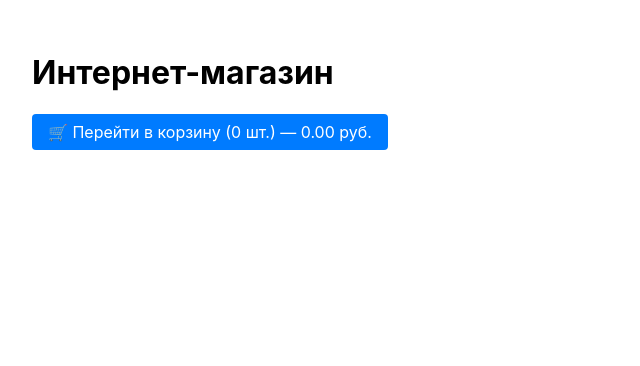
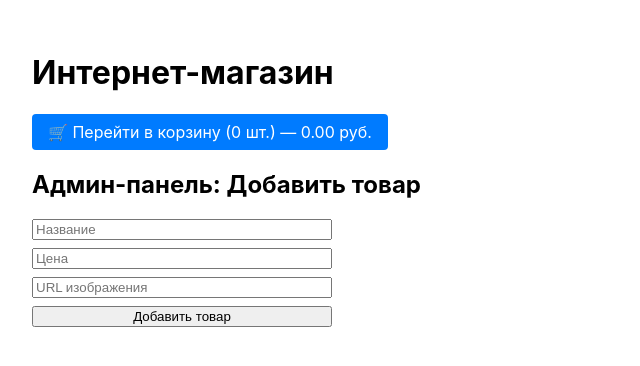
Before and after one commit to 1vanch0s/InthernetMag, a React (Create React App) app in the folder frontend/: page /admin in a window 1280 px wide. Shown: the top 366 px of the page, without its empty margins (0-640 px from the left). Built offline with nearby package versions, Linux system fonts and the light colour scheme.

Commit message:
корректное добавление товара
(без подключения БД)

```diff
--- a/frontend/src/App.js
+++ b/frontend/src/App.js
@@ -1,13 +1,17 @@
-import React, { useState } from "react";
+import React, { useState, useEffect } from "react";
 import { BrowserRouter as Router, Routes, Route } from "react-router-dom";
 import ProductList from "./components/ProductList";
 import Cart from "./components/Cart";
 import Checkout from "./components/Checkout";
 import CartSummary from "./components/CartSummary";
+import AdminPanel from "./components/AdminPanel";
 
 
 function App() {
   const [cartItems, setCartItems] = useState([]);
+
+
+
 
   const addToCart = (product) => {
     setCartItems((prev) => [...prev, product]);
@@ -18,6 +22,25 @@ function App() {
     newCart.splice(index, 1);
     setCartItems(newCart);
   };
+
+  const [products, setProducts] = useState([
+  { name: "Товар 1", price: "1000", image: "https://via.placeholder.com/150" },
+  { name: "Товар 2", price: "1500", image: "https://via.placeholder.com/150" }
+  ]);
+
+    useEffect(() => {
+  localStorage.setItem("products", JSON.stringify(products));
+  }, [products]);
+
+  useEffect(() => {
+  const storedProducts = localStorage.getItem("products");
+  if (storedProducts) {
+    setProducts(JSON.parse(storedProducts));
+  }
+  }, []);
+
+
+
 
   return (
     <Router>
@@ -35,6 +58,7 @@ function App() {
             path="/checkout"
             element={<Checkout cartItems={cartItems} setCartItems={setCartItems} />}
           />
+          <Route path="/admin" element={<AdminPanel products={products} setProducts={setProducts} />} />
         </Routes>
       </div>
     </Router>
--- a/frontend/src/components/AdminPanel.js
+++ b/frontend/src/components/AdminPanel.js
@@ -0,0 +1,50 @@
+import React, { useState } from "react";
+
+function AdminPanel({ products, setProducts }) {
+  const [name, setName] = useState("");
+  const [price, setPrice] = useState("");
+  const [image, setImage] = useState("");
+
+  const handleSubmit = (e) => {
+    e.preventDefault();
+    if (!name || !price || !image) return alert("Заполните все поля");
+
+    const newProduct = {
+      name,
+      price,
+      image,
+    };
+
+    setProducts([...products, newProduct]);
+    setName("");
+    setPrice("");
+    setImage("");
+
+    fetch("http://localhost:5000/api/products", {
+    method: "POST",
+    headers: { "Content-Type": "application/json" },
+    body: JSON.stringify(newProduct)
+    })
+    .then(res => res.json())
+    .then(addedProduct => {
+    console.log("Товар добавлен:", addedProduct);
+    });
+
+  };
+
+
+
+  return (
+    <div>
+      <h2>Админ-панель: Добавить товар</h2>
+      <form onSubmit={handleSubmit} style={{ display: "flex", flexDirection: "column", gap: "0.5rem", maxWidth: "300px" }}>
+        <input value={name} onChange={(e) => setName(e.target.value)} placeholder="Название" />
+        <input value={price} onChange={(e) => setPrice(e.target.value)} placeholder="Цена" type="number" />
+        <input value={image} onChange={(e) => setImage(e.target.value)} placeholder="URL изображения" />
+        <button type="submit">Добавить товар</button>
+      </form>
+    </div>
+  );
+}
+
+export default AdminPanel;
--- a/frontend/src/components/ProductList.js
+++ b/frontend/src/components/ProductList.js
@@ -12,6 +12,14 @@ function ProductList({ addToCart }) {
       .then(res => setProducts(res.data))
       .catch(err => console.error(err));
   }, []);
+
+  useEffect(() => {
+  fetch("/api/products")
+    .then(res => res.json())
+    .then(data => setProducts(data))
+    .catch(err => console.error("Ошибка при загрузке товаров:", err));
+}, []);
+
 
   return (
     <div className="product-list">
```
Also changed, not shown: 2 other files (tests, documents, lock files or other folders).
